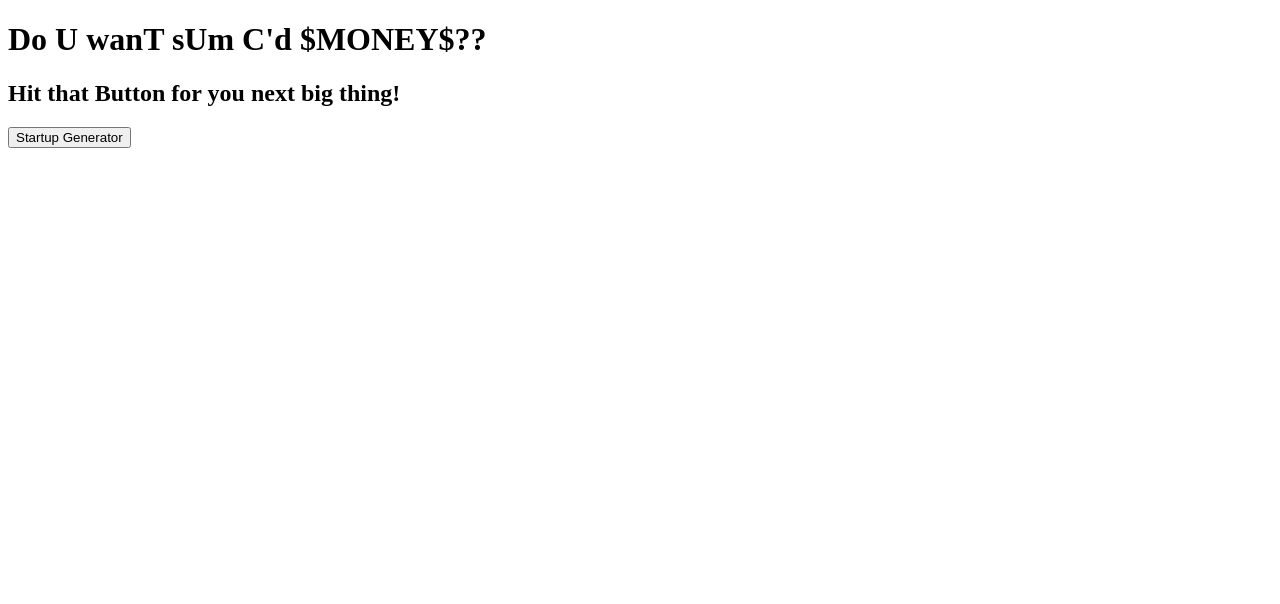
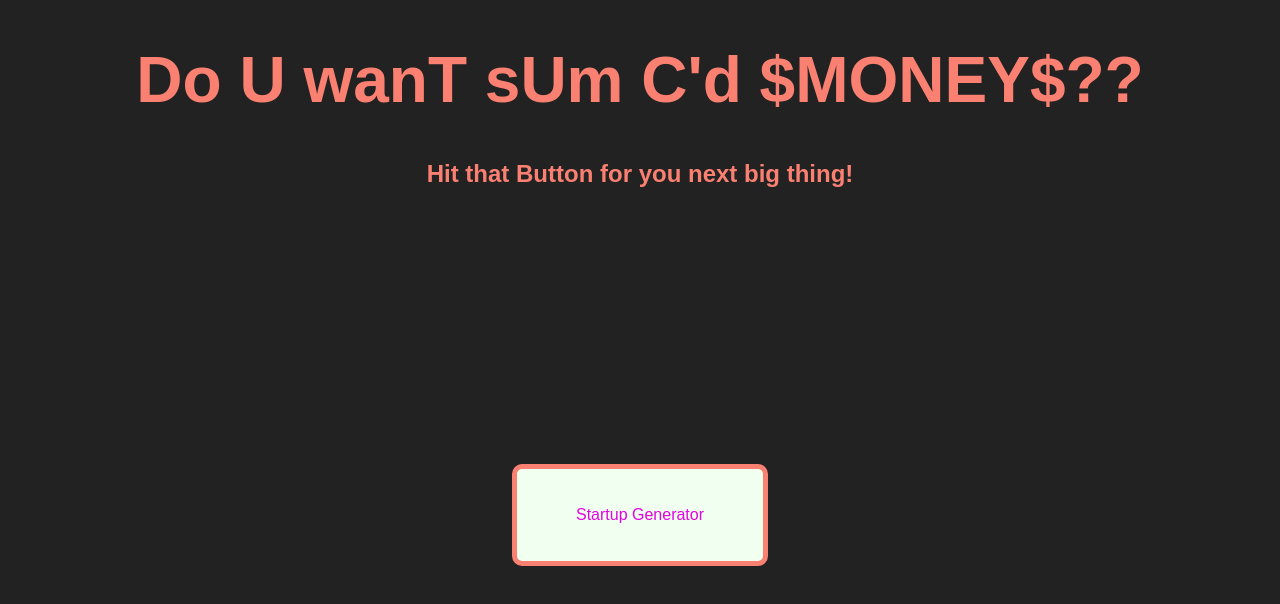
Before and after one commit to thomstrub/startup-generator-api, a website: page views/index.html in a window 1280 px wide. Drawn offline with Linux system fonts and the light colour scheme.

Commit message:
adjusts css

```diff
--- a/public/style.css
+++ b/public/style.css
@@ -1,6 +1,6 @@
 body {
     background-color: #222;
-    color: #ddd;
+    color: salmon;
     text-align: center;
     font-family: sans-serif;
   }
@@ -8,3 +8,20 @@ body {
   h1 {
     font-size: 4em;
   }
+  button {
+      margin-top: 20vw;
+      width: 20vw;
+      height: 8vw;
+      border-radius: 10px;
+      border: 5px solid salmon;
+      font-size: medium;
+      background-color: honeydew;
+      color: rgb(226, 3, 226);
+  }
+
+  button:hover {
+      background-color: rgb(213, 228, 213);
+      color: magenta;
+      font-size: large;
+      border: 6px solid rgb(248, 108, 92);
+  }
--- a/server.js
+++ b/server.js
@@ -7,6 +7,8 @@ const app = express();
 
 // Middleware
 
+app.use("/public", express.static(__dirname + "/public"));
+
 // Routes
 app.get('/', function (req, res) {
     res.sendFile(__dirname + '/views/index.html');
--- a/views/index.html
+++ b/views/index.html
@@ -4,7 +4,8 @@
     <meta charset="UTF-8">
     <meta http-equiv="X-UA-Compatible" content="IE=edge">
     <meta name="viewport" content="width=device-width, initial-scale=1.0">
-    <title>Document</title>
+    <title>Startup Generator</title>
+    <link rel="stylesheet" href="/public/style.css">
 </head>
 <body>
     <h1>Do U wanT sUm C'd $MONEY$??</h1>
```
